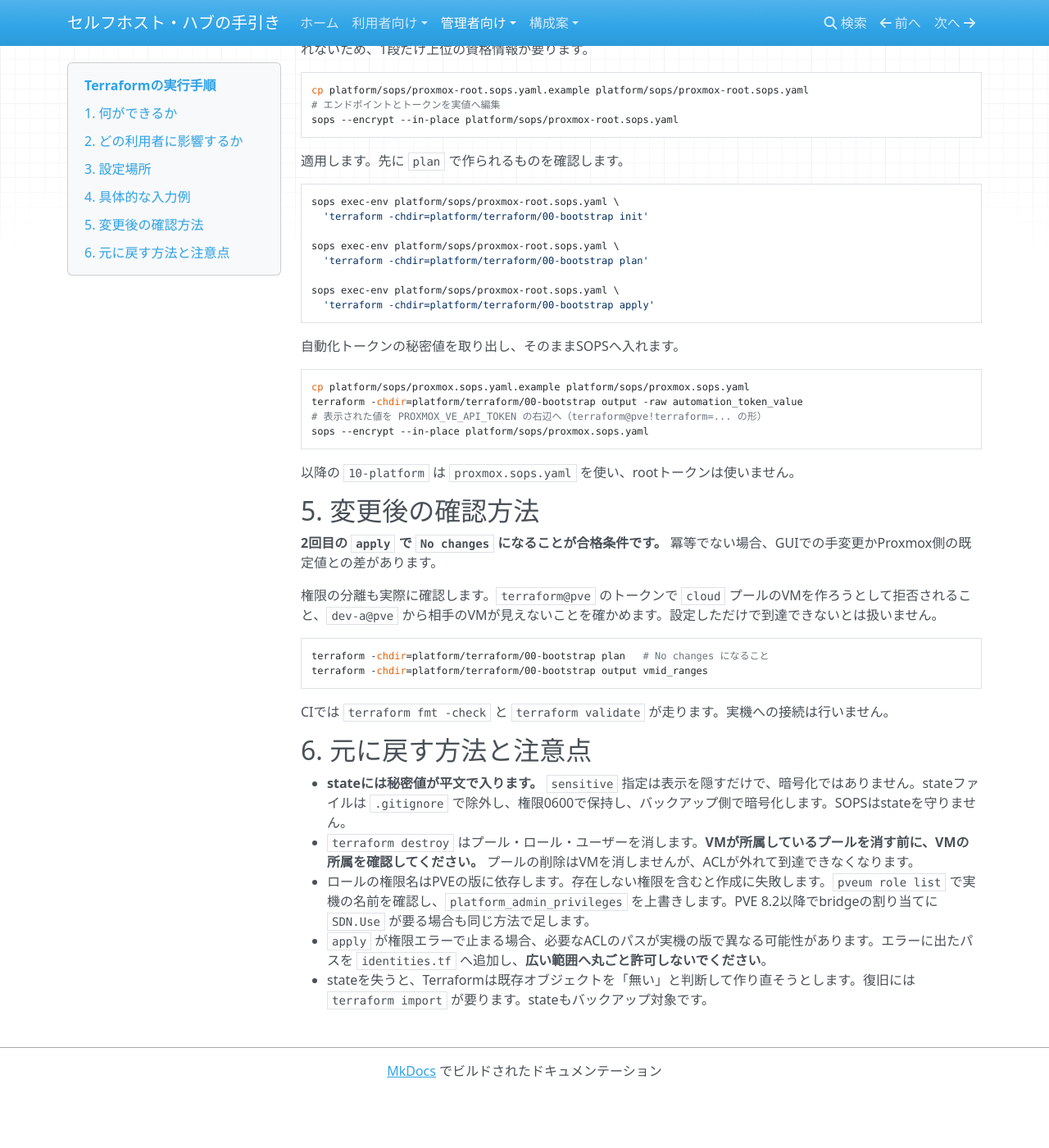
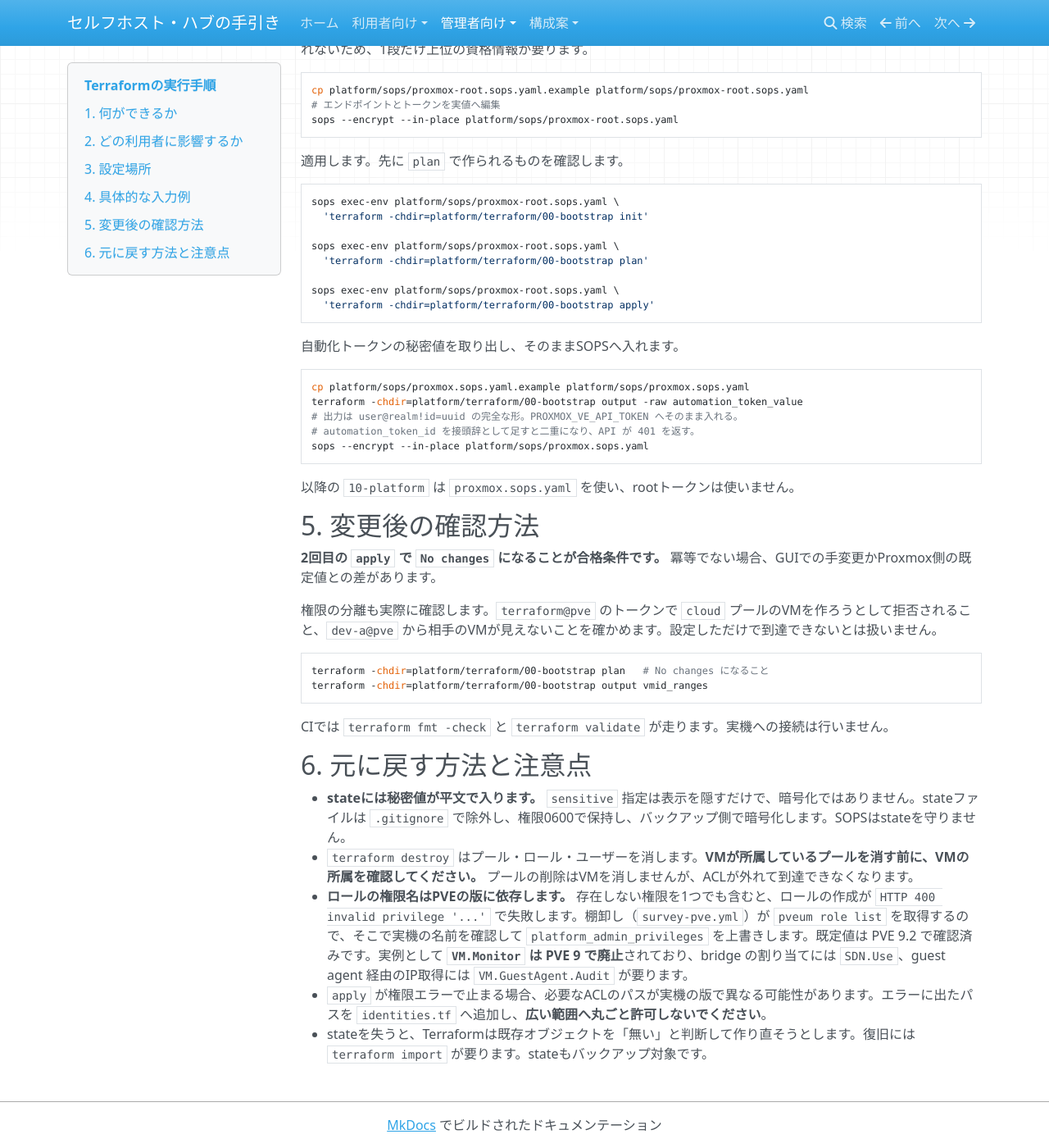
Before and after one commit to rurutheGeek/shake-cloud, an MkDocs documentation site: the page built from docs/operations/terraform.md, in a window 1280 px wide and 1400 px high, scrolled down 788 px. Shown: the whole window at 82% size. Built offline with MkDocs 1.6.1, drawn with Linux system fonts in a browser that asks for light colours; nearby versions of some CDN libraries; before the commit the page ends 2122 px from its top, so only the background shows below that.

Commit message:
fix(terraform): PVE 9.2 の実機で判明した権限とトークン形式を修正
00-bootstrap を実機（PVE 9.2.2 / apextox）へ適用して分かった2点。

1. `VM.Monitor` は PVE 9 で廃止されており、ロール作成が
   `HTTP 400 invalid privilege 'VM.Monitor'` で失敗した。既定値から外し、
   bridge 割り当てに要る `SDN.Use`、guest agent 経由のIP取得に要る
   `VM.GuestAgent.Audit`、プールへの所属に要る `Pool.Allocate` を追加した。
   既定値は PVE 9.2 で確認済み。
2. `proxmox_user_token.value` は既に `user@realm!id=uuid` の完全な形を返す。
   `automation_token_id` を接頭辞として足すと二重になり API が 401 を返す。
   outputs.tf と手順書に明記した。

再発防止として survey-pve.yml が `pveum role list` を取得するようにした。
apply の前に実機の権限名を確認できる。

適用結果（実機で確認）:
- 18リソース作成、2回目の plan は No changes（-detailed-exitcode 0）
- terraform@pve の実効権限は /pool/{platform,dev,lab} と /storage のみ
- **lab プールへの VM 作成は 200、cloud プールは 403** ＝ 予約枠の境界が
  規約ではなく ACL として実際に効いていることを確認（検証VMは削除済み）

platform/sops/{proxmox-root,proxmox}.sops.yaml を暗号化して追加。
yamllint は sops の出力を整形対象から外した。

Co-Authored-By: Claude Opus 5 <noreply@anthropic.com>

````diff
--- a/docs/operations/terraform.md
+++ b/docs/operations/terraform.md
@@ -54,7 +54,8 @@ sops exec-env platform/sops/proxmox-root.sops.yaml \
 ```bash
 cp platform/sops/proxmox.sops.yaml.example platform/sops/proxmox.sops.yaml
 terraform -chdir=platform/terraform/00-bootstrap output -raw automation_token_value
-# 表示された値を PROXMOX_VE_API_TOKEN の右辺へ（terraform@pve!terraform=... の形）
+# 出力は user@realm!id=uuid の完全な形。PROXMOX_VE_API_TOKEN へそのまま入れる。
+# automation_token_id を接頭辞として足すと二重になり、API が 401 を返す。
 sops --encrypt --in-place platform/sops/proxmox.sops.yaml
 ```
 
@@ -77,6 +78,6 @@ CIでは `terraform fmt -check` と `terraform validate` が走ります。実
 
 - **stateには秘密値が平文で入ります。** `sensitive` 指定は表示を隠すだけで、暗号化ではありません。stateファイルは `.gitignore` で除外し、権限0600で保持し、バックアップ側で暗号化します。SOPSはstateを守りません。
 - `terraform destroy` はプール・ロール・ユーザーを消します。**VMが所属しているプールを消す前に、VMの所属を確認してください。** プールの削除はVMを消しませんが、ACLが外れて到達できなくなります。
-- ロールの権限名はPVEの版に依存します。存在しない権限を含むと作成に失敗します。`pveum role list` で実機の名前を確認し、`platform_admin_privileges` を上書きします。PVE 8.2以降でbridgeの割り当てに `SDN.Use` が要る場合も同じ方法で足します。
+- **ロールの権限名はPVEの版に依存します。** 存在しない権限を1つでも含むと、ロールの作成が `HTTP 400 invalid privilege '...'` で失敗します。棚卸し（`survey-pve.yml`）が `pveum role list` を取得するので、そこで実機の名前を確認して `platform_admin_privileges` を上書きします。既定値は PVE 9.2 で確認済みです。実例として **`VM.Monitor` は PVE 9 で廃止**されており、bridge の割り当てには `SDN.Use`、guest agent 経由のIP取得には `VM.GuestAgent.Audit` が要ります。
 - `apply` が権限エラーで止まる場合、必要なACLのパスが実機の版で異なる可能性があります。エラーに出たパスを `identities.tf` へ追加し、**広い範囲へ丸ごと許可しないでください**。
 - stateを失うと、Terraformは既存オブジェクトを「無い」と判断して作り直そうとします。復旧には `terraform import` が要ります。stateもバックアップ対象です。
````
Also changed, not shown: docs/operations/bootstrap.md (+3 -0 lines), 8 other files.
